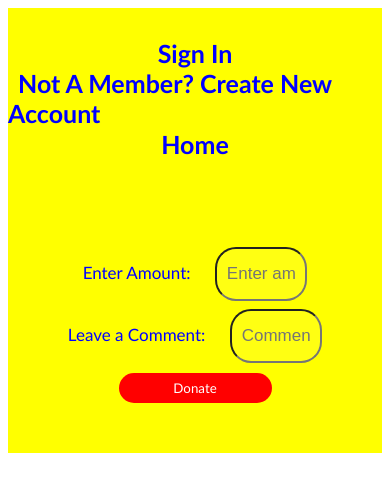
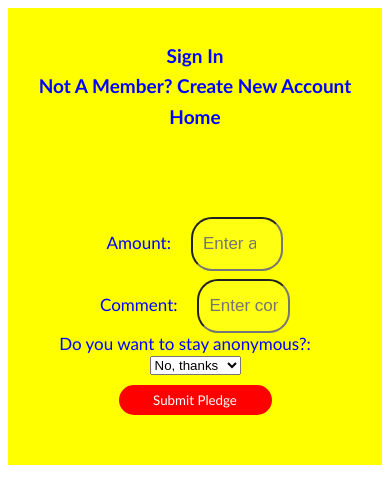
Before and after one commit to Angela11223344/crowdfunding, a React (Vite) app: page /pledges in a window 390 px wide. Shown: the top 504 px of the page. Built offline with nearby package versions, Linux system fonts and the light colour scheme; no server answers.

Commit message:
Added media queries

```diff
--- a/src/App.css
+++ b/src/App.css
@@ -77,6 +77,35 @@ p {
   }
 
 
+@media (max-width: 600px) {
+  .main-lego-image {
+      max-width: 42vh;
+      max-height: auto;
+  }
+
+  .header-background {
+      padding-top: 20px;
+      padding-bottom: 20px;
+  }
+
+  .title {
+    font-size: 9px;
+  }
+
+  .bricks1 {
+    height: 50px;
+  }
+
+  .bricks2 {
+    height: 50px;
+  }
+
+  h2 {
+    font-size: 19px;
+    padding: 12px;
+  }
+}
+
 /* <link rel="preconnect" href="https://fonts.googleapis.com">
 <link rel="preconnect" href="https://fonts.gstatic.com" crossorigin>
 <link href="https://fonts.googleapis.com/css2?family=Comic+Neue:wght@700&display=swap" rel="stylesheet"> */
--- a/src/components/Footer/FooterLayout.css
+++ b/src/components/Footer/FooterLayout.css
@@ -4,3 +4,15 @@
     padding-bottom: 30px;
     border-radius: 20px;
 }
+
+@media (max-width: 600px) {
+    .logo-image {
+        max-width: 42vh;
+        max-height: auto;
+    }
+
+    .footer-background {
+        padding-top: 20px;
+        padding-bottom: 20px;
+    }
+}
--- a/src/components/Header/HeaderLayout.css
+++ b/src/components/Header/HeaderLayout.css
@@ -1,4 +1,4 @@
-.logo-image{
+.logo-image {
     background-size: cover;
     border: 6px solid #333;
     margin: 0 auto;
@@ -14,3 +14,15 @@
     padding-bottom: 30px;
     border-radius: 20px;
 }
+
+@media (max-width: 600px) {
+    .logo-image {
+        max-width: 42vh;
+        max-height: auto;
+    }
+
+    .header-background {
+        padding-top: 20px;
+        padding-bottom: 20px;
+    }
+}
--- a/src/components/Nav/Nav.css
+++ b/src/components/Nav/Nav.css
@@ -38,3 +38,14 @@ a {
 .welcome {
     padding-top: 20px;
 }
+
+@media (max-width: 600px) {
+    a {
+        font-size: 19px;
+    }
+
+    .header-background {
+        padding-top: 20px;
+        padding-bottom: 20px;
+    }
+}
--- a/src/components/Nav/Nav.jsx
+++ b/src/components/Nav/Nav.jsx
@@ -1,7 +1,6 @@
-import { Link } from "react-router-dom";
-import { useEffect } from "react";
+import { Link, useParams } from "react-router-dom";
+import { useEffect, useRef } from "react";
 import "./Nav.css";
-
 
 // function Nav() {
 //     return (
@@ -20,18 +19,19 @@ function Nav(props) {
         setLoggedIn(false)
 
     //To show 'Welcome 'username'' on login
-    const [user, setUser] = useState([]);
+    //const [user, setUser] = useState([]);
+
+    const { id } = useParams();
 
     //
     useEffect(() => {
-        fetch(`${import.meta.env.VITE_API_URL}users`)
+        fetch(`${import.meta.env.VITE_API_URL}users/${id}`)
           .then((results) => {
             return results.json();
         })
 
       }, []);
     };
-
 
 
     return (
--- a/src/components/PledgeForm/PledgeForm.jsx
+++ b/src/components/PledgeForm/PledgeForm.jsx
@@ -1,96 +1,108 @@
 import { useState } from "react";
+import { useNavigate, useParams, useOutletContext } from "react-router-dom";
 
-// Imports
-import { useNavigate, useParams } from "react-router-dom";
+function PledgeForm(props) {
+    //Actions
+    const { id }  = useParams();
 
-function PledgeForm(pledgeData) {
-  // State
-  const [pledge, setPledge] = useState(
-    pledgeData.map
-  );
+    //State
+    const { project } = props;
+    const authToken = window.localStorage.getItem("token");
 
-  // Hooks
-  const { id } = useParams();
+    const [loggedIn] = useOutletContext();
+    const [pledge, setPledge] = useState({
+            amount: null,
+            comment: "",
+            anonymous: false,
+            project: id,
+        });
+    //Hooks
     const navigate = useNavigate();
 
-  const token = window.localStorage.getItem("token");
-  const isUserLoggedin = !(token === null || token === undefined || token === "undefined")
+    const handleChange = (event) => {
+        const { id, value} = event.target;
 
-  if (!isUserLoggedin) {
-    navigate(`/login/`);
-  }
-
-  // Actions and Helpers
-  const handleChange = (event) => {
-    const { id, value } = event.target;
-    setPledge((PledgeData) => ({
-      ...PledgeData,
+        setPledge((prevPledge) => ({
+            ...prevPledge,
             [id]: value,
         }));
     };
-
-  const handleSubmit = async (event) => {
-    event.preventDefault();
-
-    const token = window.localStorage.getItem("token")
-    console.log("handleSubmit", token)
-
-    // Is user logged in and have they put something in all fields?
-    if (token && pledge.amount && pledge.comment) {
-      try {
+    const postData = async () => {
         const response = await fetch(
             `${import.meta.env.VITE_API_URL}pledges/`,
             {
                 method: "post",
                 headers: {
+                    "Authorization": `Token ${authToken}`,
                     "Content-Type": "application/json",
-              "Authorization": `Token ${token}`,
                 },
-            body: JSON.stringify({
-              amount: parseInt(pledge.amount),
-              anonymous: false,
-              comment: pledge.comment,
-              project_id: parseInt(id)
-            }),
+                body: JSON.stringify({project, ...pledge}),
             }
         );
-        const data = await response.json();
-        console.log(data)
+        return response.json();
+    };
+    const handleSubmit = async (event) => {
+        event.preventDefault();
+        if (loggedIn) {
+            try {
+                if (pledge.amount) {
+                    postData().then((response) =>{
+                        console.log(response);
+                        // location.reload();
+                    });
+                } else {
+                    return (alert("Please enter an amount, thank you!"));
+                }
+            } catch (err) {
+                console.error(err);
+                alert(`Error: ${err.message}`);
+            };
 
-        navigate(`/project/${id}`);
-      } catch (err) {
-        console.log(err);
-      }
+        } else {
+            // redirect to login page
+            navigate(`/login`);
         }
     };
-
     return (
-    <>
-      <form>
     <div>
-          <label htmlFor="amount">Enter Amount: </label>
+      <form onSubmit={handleSubmit}>
+        <div>
+          <label htmlFor="amount">Amount:</label>
           <input
-            type="text"
+            type="number"
             id="amount"
+            min="1"
+            pattern="[0-9]*"
             placeholder="Enter amount"
             onChange={handleChange}
           />
         </div>
         <div>
-          <label htmlFor="comment">Leave a Comment: </label>
+          <label htmlFor="comment">Comment:</label>
           <input
             type="text"
             id="comment"
-            placeholder="Comment"
+            placeholder="Enter comment"
             onChange={handleChange}
           />
         </div>
-        <button className="pledge-btn" type="submit" onClick={handleSubmit}>
-          Donate
+        <div>
+            <label htmlFor="anonymous">Do you want to stay anonymous?:</label>
+            <select
+            type="select"
+            id="anonymous"
+            onChange={handleChange}>
+                <option value="false">No, thanks</option>;
+                <option value="true">Yes, please</option>;
+            </select>
+
+        </div>
+        <button type="submit">
+          Submit Pledge
         </button>
       </form>
-    </>
+    </div>
     );
-}
+  };
 
   export default PledgeForm;
--- a/src/components/ProjectCard/ProjectCard.css
+++ b/src/components/ProjectCard/ProjectCard.css
@@ -16,3 +16,9 @@
     border-radius: 30px;
     border: 1px solid blue;
   }
+
+  @media (max-width: 600px) {
+    .project-card {
+      display: inline;
+    }
+}
--- a/src/components/SearchBar/SearchBar.jsx
+++ b/src/components/SearchBar/SearchBar.jsx
@@ -4,6 +4,8 @@
 import "./SearchBar.css";
 
 function SearchBar() {
+
+    //under construction
 
     return <>
             <form action="/" method="get">
--- a/src/pages/HomePage.jsx
+++ b/src/pages/HomePage.jsx
@@ -5,6 +5,7 @@ import HeaderLayout from "../components/Header/HeaderLayout";
 // Components
 import ProjectCard from "../components/ProjectCard/ProjectCard";
 import SearchBar from "../components/SearchBar/SearchBar";
+
 // Data
 //import { allProjects } from "../data";
 
@@ -40,6 +41,7 @@ function HomePage() {
         </div>
       </div>
         <h2> Help Us To Build Something Amazing! Donate your used Lego to MichaelangLego Designs and see things come to life!</h2>
+        <p> </p>
         <p>What do you want us to create?</p>
 
         <div id="project-list">
--- a/src/pages/ProjectPage.jsx
+++ b/src/pages/ProjectPage.jsx
@@ -2,9 +2,11 @@
 import { useState, useEffect } from "react";
 import { useParams } from "react-router-dom";
 
-//Components
-import FooterLayout from "../components/Footer/FooterLayout";
-import HeaderLayout from "../components/Header/HeaderLayout";
+//components
+//import FooterLayout from "../components/Footer/FooterLayout";
+//import HeaderLayout from "../components/Header/HeaderLayout";
+
+//pages
 import PledgeFormPage from "../pages/PledgeFormPage";
 
 //Dummy data
@@ -47,7 +49,6 @@ function ProjectPage() {
 
   return (
     <>
-      <HeaderLayout />
       <div>
         <h2>Donate to {project.title}!</h2>
         <div className="pledge-card">
@@ -65,9 +66,9 @@ function ProjectPage() {
             return (
               <li key={key}>
                 <div>
-                {pledgeData.amount} piece/s of Lego donated by {owner.username}...
+                  {pledgeData.amount} piece/s of Lego donated by {pledgeData.supporter ? pledgeData.supporter: "The kind Lego elf"}
                 <h4>
-                  {owner.username} says : "{pledgeData.comment}"
+                  {pledgeData.supporter} says: "{pledgeData.comment}"
                 </h4>
                 </div>
               </li>
@@ -77,7 +78,6 @@ function ProjectPage() {
       </div>
       <p>Would you like to donate some Lego? Pledge below to see {project.title} come to life!</p>
       <PledgeFormPage />
-      <FooterLayout />
     </>
 
   );
--- a/src/pages/ViewAccountPage.jsx
+++ b/src/pages/ViewAccountPage.jsx
@@ -7,21 +7,38 @@ import HeaderLayout from "../components/Header/HeaderLayout";
 
 function ViewAccountPage() {
   //State
-  const [user, setUser] = useState([]);
+  const [userData, setUserData] = useState([]);
 
   //Hooks
   const { id } = useParams();
 
   //Effects
   useEffect(() => {
+  //   async function getAccountDetails() {
+  //     try {
+  //       const response = await fetch(
+  //         `${import.meta.env.VITE_API_URL}users/${id}`,
+  //       {
+  //         method: "GET",
+  //       });
+  //       const body = await response.json();
+  //       setUser(body);
+  //     } catch (err) {
+  //       console.log(err);
+  //   }
+  // }
+  //   getAccountDetails();
+
     fetch(`${import.meta.env.VITE_API_URL}users/${id}`)
       .then((results) => {
         return results.json();
       })
       .then((data) => {
-        setUser(data);
-      });
-    }, []);
+        setUserData(data);
+      })
+
+  }, [id]);
+
 
   return (
     <>
@@ -29,10 +46,10 @@ function ViewAccountPage() {
         <div>
           {}
             <p>MY ACCOUNT DETAILS</p>
-            <p>Username: {user.username}</p>
-            <p>First Name: {user.first_name}</p>
-            <p>Last Name: {user.last_name}</p>
-            <p>Email address: {user.email}</p>
+            <p>Username: {userData.id}</p>
+            <p>First Name: {userData.first_name}</p>
+            <p>Last Name: {userData.last_name}</p>
+            <p>Email address: {userData.email}</p>
         </div>
 
         <FooterLayout />
```
Also changed, not shown: src/components/LoggedInUsername/LoggedInUsername.jsx (added, +31 -0 lines). Lines whose indentation alone changed are shown as unchanged.
